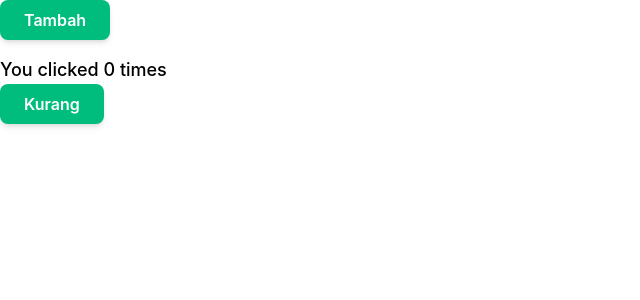
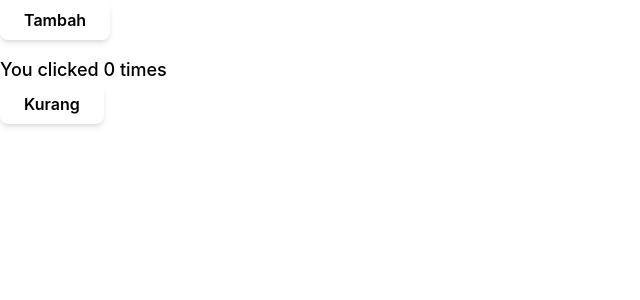
Before and after one commit to rivando-al-rasyid/koda-b7-react, a React (Vite) app: page / in a window 1280 px wide. Shown: the top 300 px of the page, without its empty margins (0-640 px from the left). Built offline with nearby package versions, Linux system fonts and the light colour scheme.

Commit message:
add feature color and  on click

```diff
--- a/src/components/Button.jsx
+++ b/src/components/Button.jsx
@@ -1,7 +1,7 @@
-export default function Button({ name, onClick }) {
+export default function Button({ color, name, onClick }) {
 
   return (
-    <button className="px-6 py-2 bg-emerald-500 hover:bg-emerald-600 text-white font-semibold rounded-lg transition duration-200 shadow-md active:scale-95" type="button" onClick={onClick}>
+    <button className={`px-6 py-2 ${color} font-semibold rounded-lg transition duration-200 shadow-md active:scale-95`} type="button" onClick={onClick}>
       {name}
     </button>
   )
```
